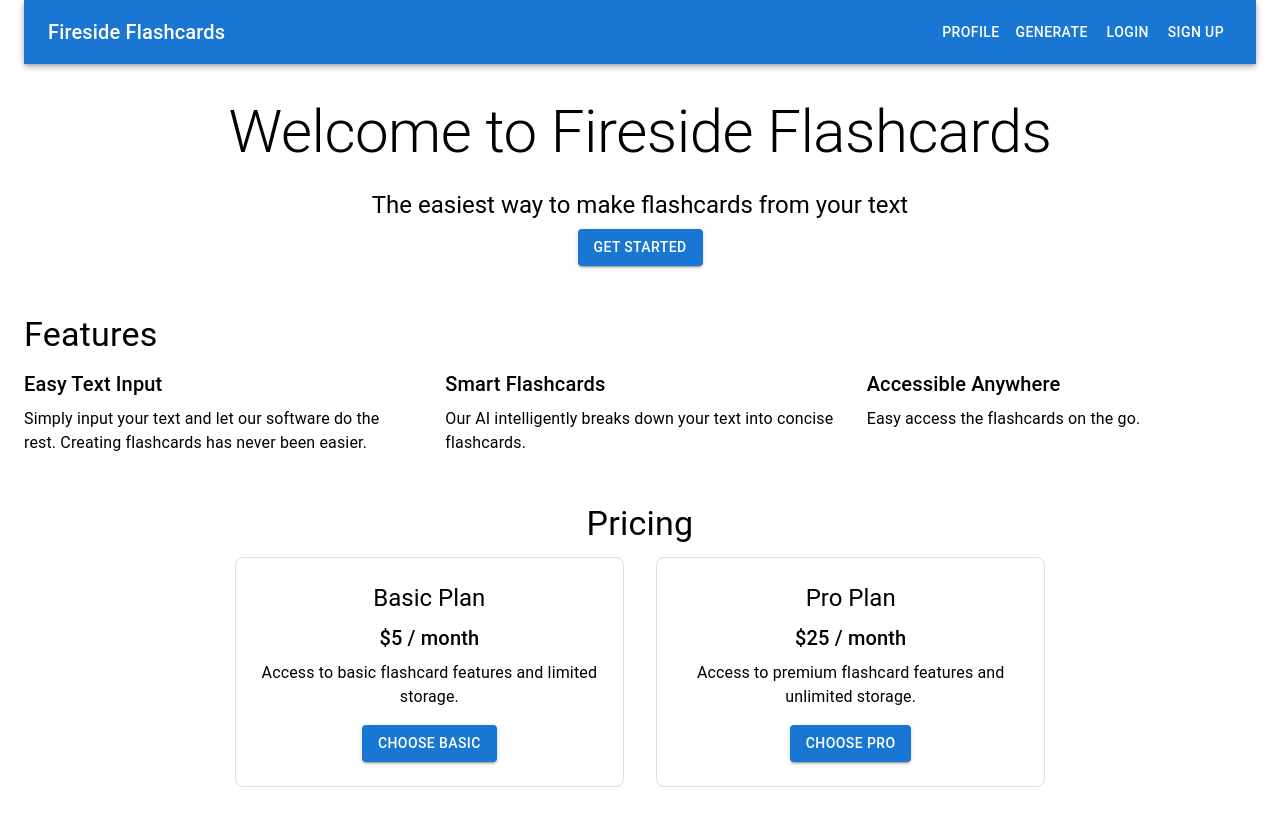
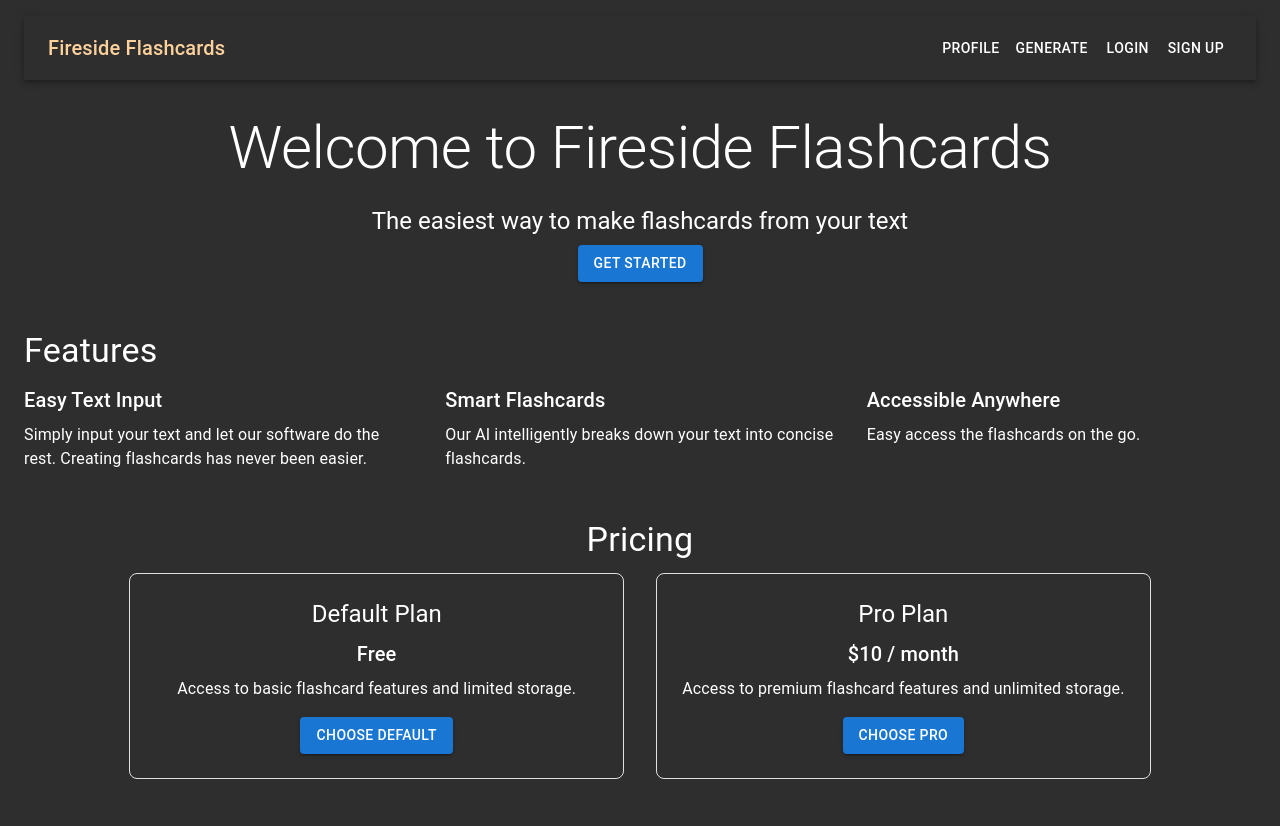
Before and after one commit to aashishdhanani/fireside-flashcards, a Next.js app: page / in a window 1280 px wide. Shown: the top 826 px of the page. Built offline with nearby package versions, Linux system fonts and the light colour scheme; no server answers.

Commit message:
changed nackground and text color

```diff
--- a/app/page.js
+++ b/app/page.js
@@ -34,18 +34,18 @@ export default function Home() {
   }
 
   return (
-    <Container maxWidth="100vw">
+    <Container maxWidth="100vw" sx={{ backgroundColor: '#2E2E2E', minHeight: '100vh', p: 2 }}>
       <Head>
         <title>Fireside Flashcards</title>
         <meta name="description" content="Create flashcard from your text" />
       </Head>
 
-      <AppBar position="static">
+      <AppBar position="static" sx={{ backgroundColor: '#2E2E2E'}}>
         <Toolbar>
           <Link href="/" passHref style={{ flexGrow: 1, textDecoration: 'none', color: 'inherit', cursor: 'pointer' }}>
             <Typography
               variant="h6"
-              style={{ flexGrow: 1, textDecoration: 'none', color: 'inherit', cursor: 'pointer' }}
+              style={{ flexGrow: 1, textDecoration: 'none', color: '#FCD19C', cursor: 'pointer' }}
             >
               Fireside Flashcards
             </Typography>
@@ -68,10 +68,10 @@ export default function Home() {
           my: 4,
         }}
       >
-        <Typography variant="h2" gutterBottom>
+        <Typography variant="h2" sx={{ color: 'white' }} gutterBottom>
           Welcome to Fireside Flashcards
         </Typography>
-        <Typography variant="h5" gutterBottom>
+        <Typography variant="h5" sx={{ color: 'white' }} gutterBottom>
           {' '}
           The easiest way to make flashcards from your text
         </Typography>
@@ -79,8 +79,8 @@ export default function Home() {
           Get Started
         </Button>
       </Box>
-      <Box sx = {{my: 6}}>
-        <Typography variant="h4" components="h2" gutterBottom>
+      <Box sx = {{my: 6, color: 'white'}}>
+        <Typography variant="h4" sx={{ color: 'white' }} components="h2" gutterBottom>
           Features
         </Typography>
         <Grid container spacing={4}>
@@ -109,11 +109,11 @@ export default function Home() {
       </Box>
 
       {/* Pricing Section */}
-      <Box sx={{ my: 6, textAlign: 'center' }}>
+      <Box sx={{ my: 6, textAlign: 'center', color: 'white' }}>
         <Typography variant="h4" component="h2" gutterBottom>Pricing</Typography>
         <Grid container spacing={4} justifyContent="center">
           {/* Pricing plans */}
-          <Grid item xs={12} sm={6} md={4}>
+          <Grid item xs={12} sm={6} md={5}>
             <Box
               sx={{
                 textAlign: 'center',
@@ -124,21 +124,21 @@ export default function Home() {
               }}
             >
               <Typography variant="h5" gutterBottom>
-                Basic Plan
+                Default Plan
               </Typography>
               <Typography variant="h6" gutterBottom>
-                $5 / month
+                Free
               </Typography>
               <Typography>
                 {' '}
                 Access to basic flashcard features and limited storage.
               </Typography>
-              <Button variant="contained" color="primary" sx={{ mt: 2 }}>
-                Choose Basic
+              <Button variant="contained" color="primary" sx={{ mt: 2 }} href="/profile">
+                Choose Default
               </Button>
             </Box>
           </Grid>
-          <Grid item xs={12} sm={6} md={4}>
+          <Grid item xs={12} sm={6} md={5}>
             <Box
               sx={{
                 textAlign: 'center',
@@ -152,7 +152,7 @@ export default function Home() {
                 Pro Plan
               </Typography>
               <Typography variant="h6" gutterBottom>
-                $25 / month
+                $10 / month
               </Typography>
               <Typography>
                 {' '}
--- a/app/result/page.js
+++ b/app/result/page.js
@@ -76,7 +76,7 @@ const ResultPage = () => {
                 <Link href="/" passHref style={{ flexGrow: 1, textDecoration: 'none', color: 'inherit', cursor: 'pointer' }}>
                     <Typography
                     variant="h6"
-                    style={{ flexGrow: 1, textDecoration: 'none', color: 'inherit', cursor: 'pointer' }}
+                    style={{ flexGrow: 1, textDecoration: 'none', color: '#FCD19C', cursor: 'pointer' }}
                     >
                     Fireside Flashcards
                     </Typography>
--- a/app/sign-in/[[...sign-in]]/page.js
+++ b/app/sign-in/[[...sign-in]]/page.js
@@ -10,7 +10,7 @@ export default function SignUpPage() {
                     <Link href="/" passHref style={{ flexGrow: 1, textDecoration: 'none', color: 'inherit', cursor: 'pointer' }}>
                         <Typography
                         variant="h6"
-                        style={{ flexGrow: 1, textDecoration: 'none', color: 'inherit', cursor: 'pointer' }}
+                        style={{ flexGrow: 1, textDecoration: 'none', color: '#FCD19C', cursor: 'pointer' }}
                         >
                         Fireside Flashcards
                         </Typography>
--- a/app/sign-up/[[...sign-up]]/page.js
+++ b/app/sign-up/[[...sign-up]]/page.js
@@ -10,7 +10,7 @@ export default function SignUpPage() {
                     <Link href="/" passHref style={{ flexGrow: 1, textDecoration: 'none', color: 'inherit', cursor: 'pointer' }}>
                         <Typography
                         variant="h6"
-                        style={{ flexGrow: 1, textDecoration: 'none', color: 'inherit', cursor: 'pointer' }}
+                        style={{ flexGrow: 1, textDecoration: 'none', color: '#FCD19C', cursor: 'pointer' }}
                         >
                         Fireside Flashcards
                         </Typography>
```
Also changed, not shown: app/generate/page.js (+4 -4 lines), app/profile/page.js (+15 -15 lines).
